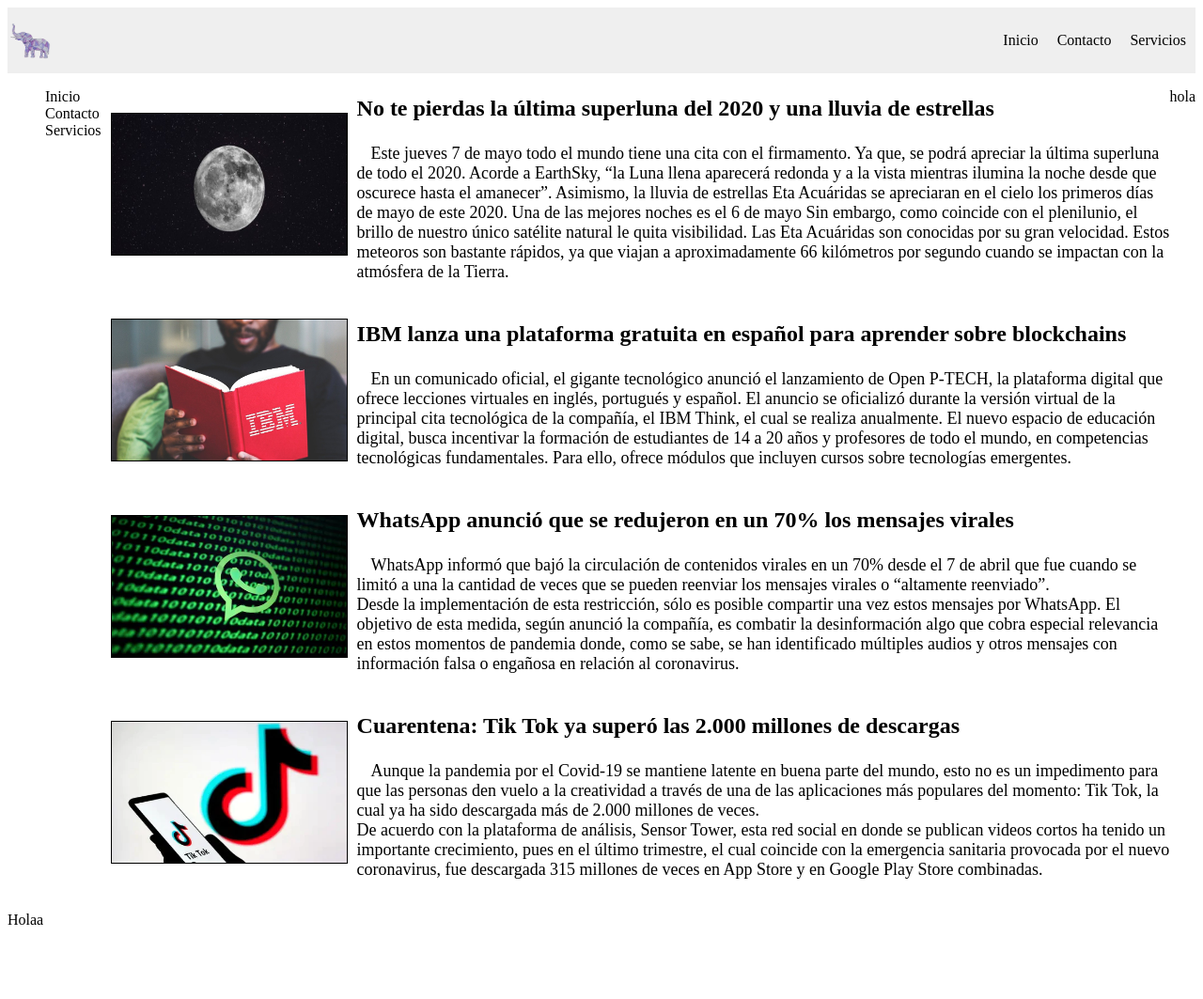
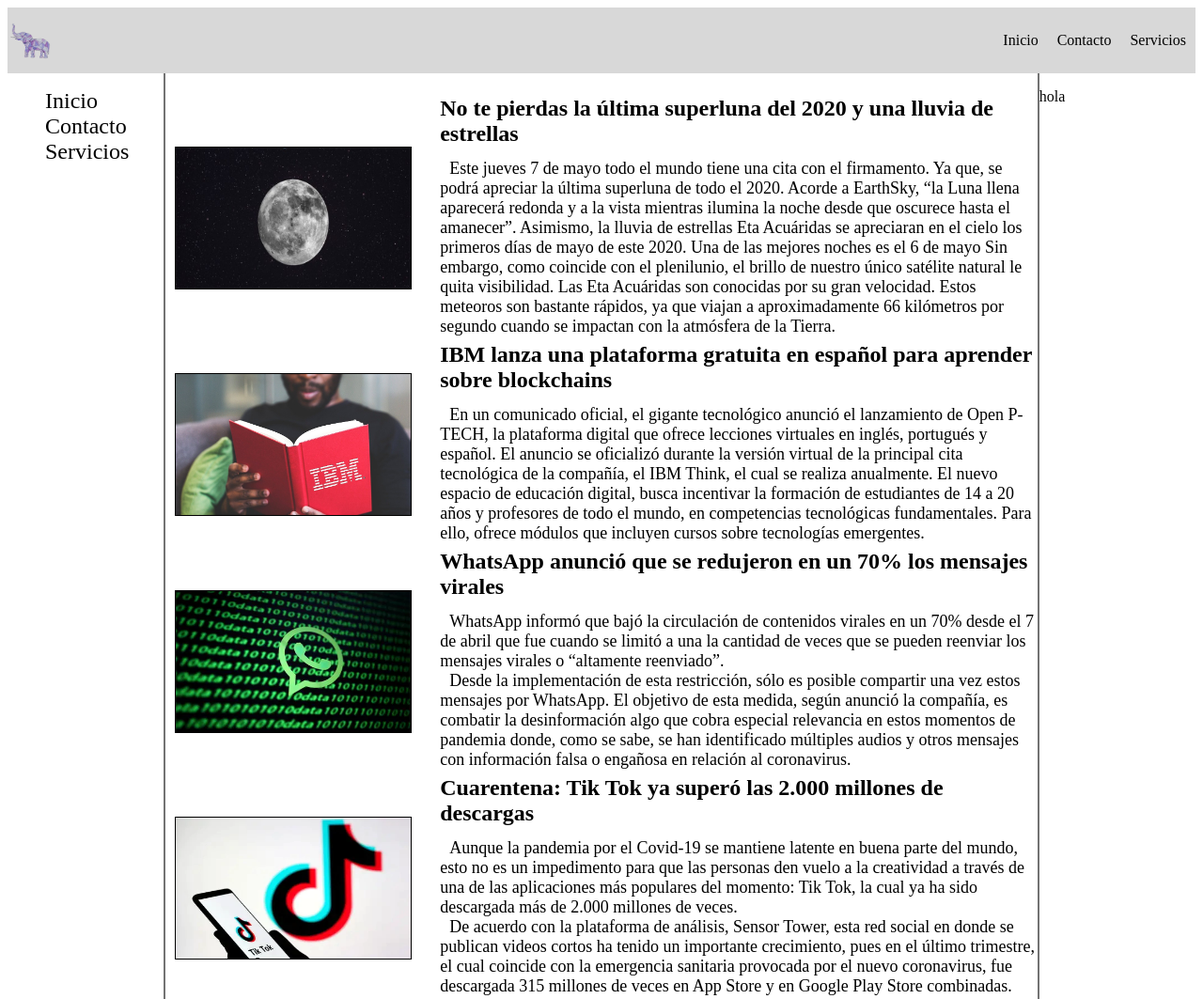
Before and after one commit to nicolendoruiz/Diario-Flexbox-, a plain HTML site: page index.html in a window 1280 px wide. Shown: the top 1063 px of the page at 94% size. Before the commit the page ends 1004 px from the top, so only its background shows below. Drawn offline with Linux system fonts and the light colour scheme.

Commit message:
Cambio algunas dimensiones, tamaños y bordes

```diff
--- a/_articles.scss
+++ b/_articles.scss
@@ -1,22 +1,32 @@
+$border-color: rgb(114, 114, 114); //variable color de bordes
+
 .items {
   display: flex;
   flex-direction: column;
+  border-bottom: 2px solid $border-color;
+  ;
   .content {
     display: flex;
     flex-direction: row;
     align-items: center;
     justify-content: space-around;
     img {
+      position: relative;
+      top: 25px;
       margin: 10px;
+      margin-right: 30px;
       width: 250px;
       height: 150px;
       border: 1px solid black;
     }
     h1 {
+      margin-bottom: -5px;
       font-size: 24px;
     }
     p {
-      text-indent: 15px;
+      line-height: normal;;
+      margin-bottom: -18px;
+      text-indent: 10px;
       font-size: 18px;
     }
   }
--- /dev/null
+++ b/_aside.scss
@@ -0,0 +1,6 @@
+
+aside{
+    width: 1000px;
+    border-left: 2px solid $border-color;
+    border-bottom: 2px solid $border-color;
+}
--- a/_header.scss
+++ b/_header.scss
@@ -1,5 +1,5 @@
 header{
-    background-color: rgba(128, 128, 128, 0.13);
+    background-color: rgba(114, 114, 114, 0.274);
     display: flex;
     justify-content: space-between;
     align-items: center;
--- a/_navbar.scss
+++ b/_navbar.scss
@@ -1,10 +1,27 @@
 
-.navbar{
-    display: flex;
-    flex-direction: column;
-    justify-content: flex-start;
-    color: black;
-    ul{
-        list-style: none;
+.navbar {
+  position: relative;
+  width: 1000px;
+  display: flex;
+  flex-direction: column;
+  justify-content: flex-start;
+  color: black;
+  border-right: 2px solid $border-color;
+  border-bottom: 2px solid $border-color;
+  height: 1000px;
+
+  ul {
+    list-style: none;
+
+    li {
+      font-size: 24px;
     }
+    li:hover {
+      color: rgb(47, 49, 180);
+      font-size: 26px;
+      font-weight: 300;
+      cursor: pointer;
+      transition: all 0.1s ease-in;
+    }
+  }
 }
--- a/estilos.scss
+++ b/estilos.scss
@@ -1,6 +1,7 @@
 @import "articles";
 @import "navbar";
 @import "header";
+@import "aside";
 
 main{
     display: flex;
--- a/index.html
+++ b/index.html
@@ -61,9 +61,8 @@
                 </div>
                 <div>
                     <h1>WhatsApp anunció que se redujeron en un 70% los mensajes virales</h1>
-                    <p>WhatsApp informó que bajó la circulación de contenidos virales en un 70% desde el 7 de abril que fue cuando se limitó a una la cantidad de veces que se pueden reenviar los mensajes virales o “altamente reenviado”.
-                        <br>
-                        Desde la implementación de esta restricción, sólo es posible compartir una vez estos mensajes por WhatsApp. El objetivo de esta medida, según anunció la compañía, es combatir la desinformación algo que cobra especial relevancia en estos momentos de pandemia donde, como se sabe, se han identificado múltiples audios y otros mensajes con información falsa o engañosa en relación al coronavirus.</p>
+                    <p>WhatsApp informó que bajó la circulación de contenidos virales en un 70% desde el 7 de abril que fue cuando se limitó a una la cantidad de veces que se pueden reenviar los mensajes virales o “altamente reenviado”.</p>
+                        <p>Desde la implementación de esta restricción, sólo es posible compartir una vez estos mensajes por WhatsApp. El objetivo de esta medida, según anunció la compañía, es combatir la desinformación algo que cobra especial relevancia en estos momentos de pandemia donde, como se sabe, se han identificado múltiples audios y otros mensajes con información falsa o engañosa en relación al coronavirus.</p>
                 </div>
             </article>
             <article class="content">
@@ -72,9 +71,8 @@
                 </div>
                 <div>
                     <h1>Cuarentena: Tik Tok ya superó las 2.000 millones de descargas</h1>
-                    <p>Aunque la pandemia por el Covid-19 se mantiene latente en buena parte del mundo, esto no es un impedimento para que las personas den vuelo a la creatividad a través de una de las aplicaciones más populares del momento: Tik Tok, la cual ya ha sido descargada más de 2.000 millones de veces. <br>
-                        De acuerdo con la plataforma de análisis, Sensor Tower, esta red social en donde se publican videos cortos ha tenido un importante crecimiento, pues en el último trimestre, el cual coincide con la emergencia sanitaria provocada por el nuevo coronavirus, fue descargada 315 millones de veces en App Store y en Google Play Store combinadas.
-                    </p>
+                    <p>Aunque la pandemia por el Covid-19 se mantiene latente en buena parte del mundo, esto no es un impedimento para que las personas den vuelo a la creatividad a través de una de las aplicaciones más populares del momento: Tik Tok, la cual ya ha sido descargada más de 2.000 millones de veces.</p>
+                        <p>De acuerdo con la plataforma de análisis, Sensor Tower, esta red social en donde se publican videos cortos ha tenido un importante crecimiento, pues en el último trimestre, el cual coincide con la emergencia sanitaria provocada por el nuevo coronavirus, fue descargada 315 millones de veces en App Store y en Google Play Store combinadas.</p>
                 </div>
             </article>
         </section>
```
Also changed, not shown: estilos.css, 1 other file.
